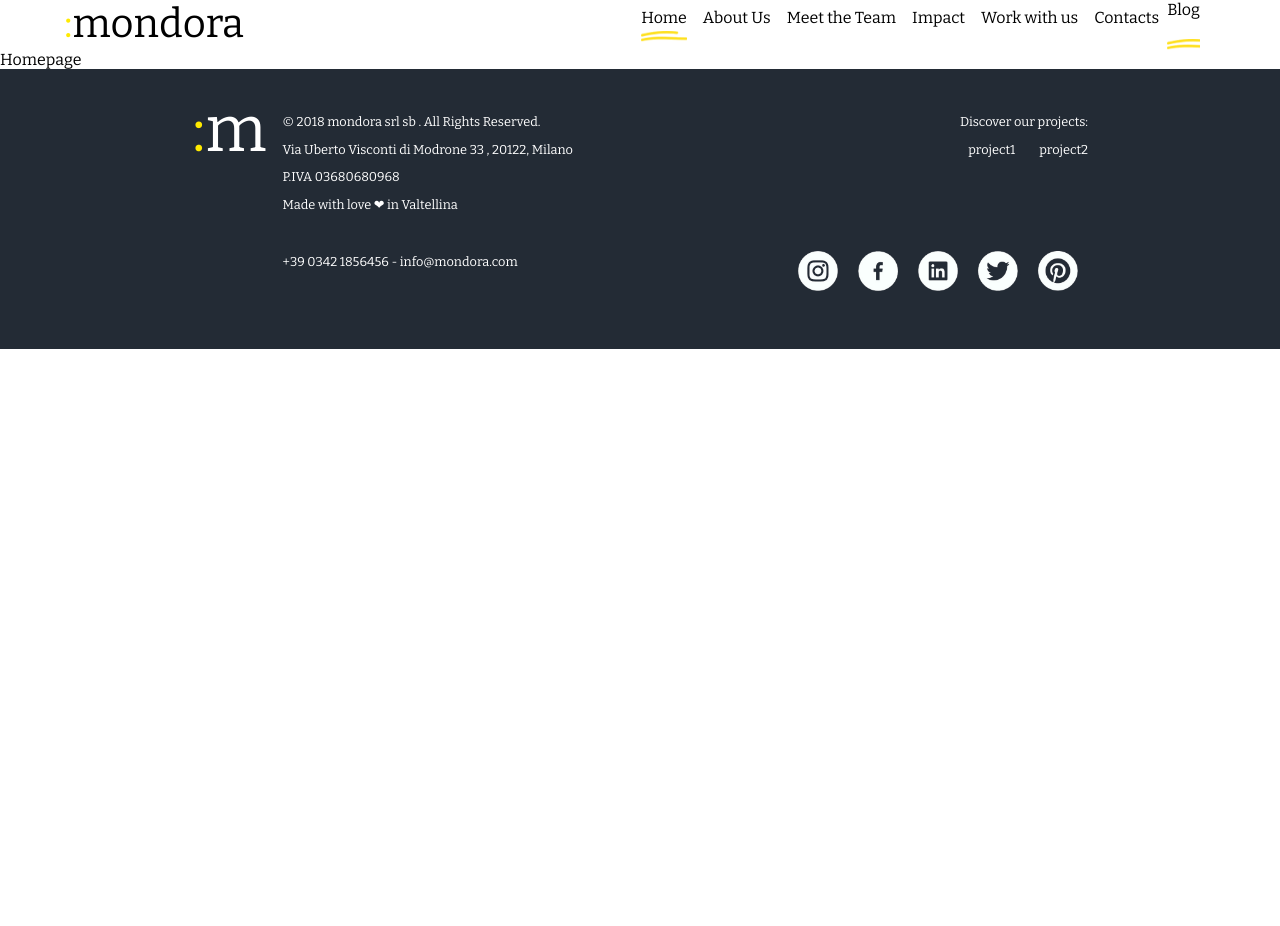
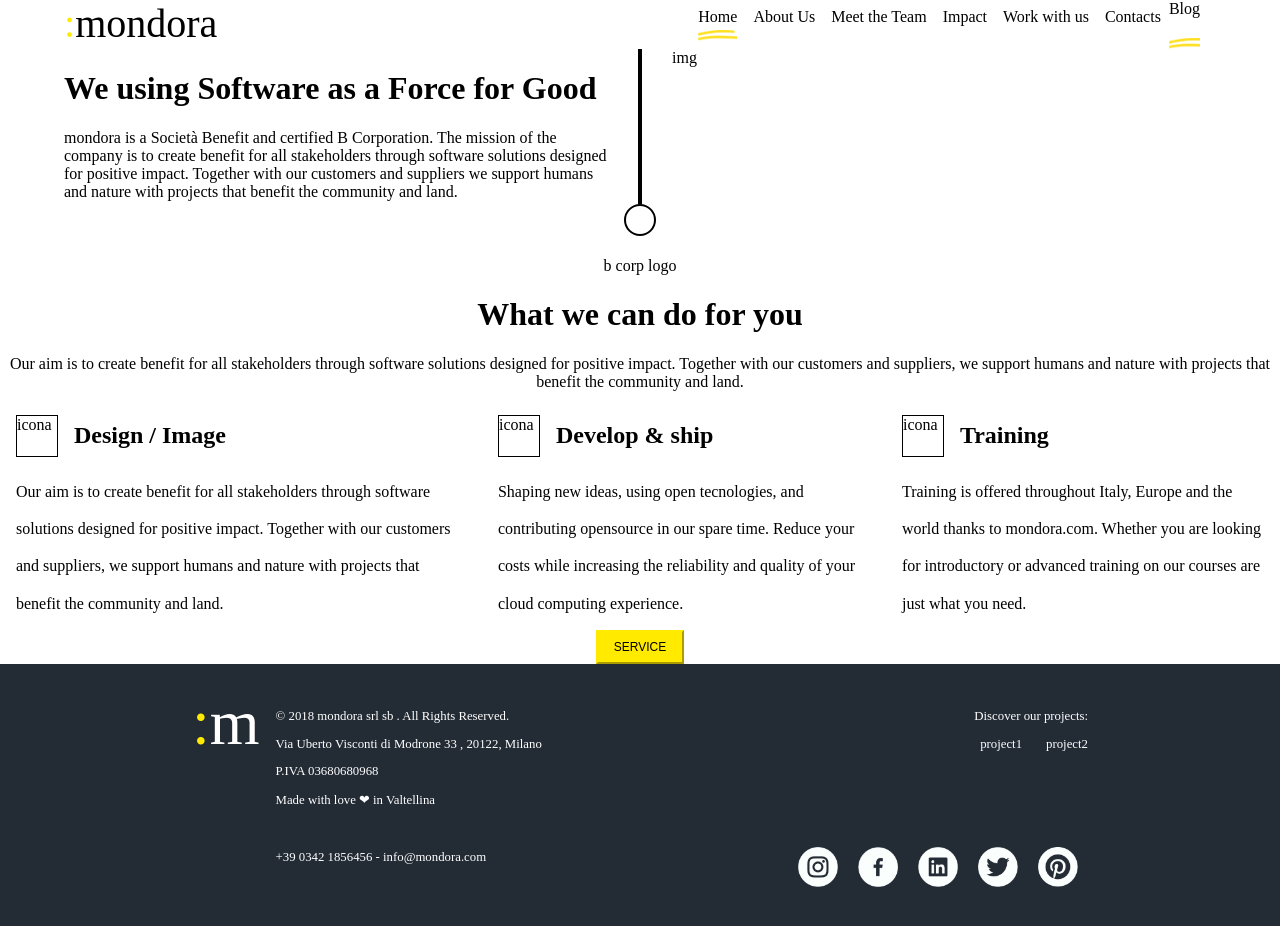
Before and after one commit to mondora/mondora-website-front, a Gatsby site: page / in a window 1280 px wide. Before the commit the page ends 800 px from the top, so only its background shows below. Built offline with nearby package versions, Linux system fonts and the light colour scheme; Gatsby itself is replaced by a stand-in of ours; a web font is replaced by a local one.

Commit message:
feat: draft homepage

```diff
--- a/src/pages/index.jsx
+++ b/src/pages/index.jsx
@@ -1,7 +1,165 @@
 import React from "react";
+
+import styled from "styled-components";
 
 import Layout from "../components/layout";
 
-const Homepage = () => <Layout>{"Homepage"}</Layout>;
+const FirstBox = styled.div`
+    padding: 0 64px;
+    margin-bottom: 40px;
+    display: grid;
+    grid-template-columns: 1fr 32px 1fr;
+    grid-column-gap: 16px;
+    @media (max-width: 992px) {
+        grid-template-columns: 1fr;
+        padding: 8px;
+    }
+`;
+
+const Divider = styled.div`
+    height: 100%;
+    width: 100%;
+`;
+const Line = styled.div`
+    border: 2px solid black;
+    @media (min-width: 992px) {
+        margin: 0 auto;
+        width: 0;
+        height: 90%;
+    }
+    @media (max-width: 992px) {
+        margin: 24px 10%;
+        height: 0;
+        width: 80%;
+    }
+`;
+const Circle = styled.div`
+    border: 2px solid black;
+    width: 28px;
+    border-radius: 100%;
+    height: 28px;
+    @media (max-width: 992px) {
+        display: none;
+    }
+`;
+
+const BCorpLogo = styled.div`
+    width: 100%;
+    display: flex;
+    justify-content: center;
+`;
+
+const WhatContainer = styled.div`
+    text-align: center;
+`;
+
+const WhatItemsContainer = styled.div`
+    display: flex;
+
+    @media (max-width: 992px) {
+        flex-direction: column;
+    }
+`;
+
+const WhatItem = styled.div`
+    text-align: left;
+    margin: 8px 16px;
+`;
+
+const TitleContainer = styled.div`
+    display: flex;
+    align-items: center;
+    margin-bottom: 16px;
+`;
+
+const Icon = styled.div`
+    width: 40px;
+    height: 40px;
+    border: 1px solid;
+    margin-right: 16px;
+`;
+
+const Title = styled.div`
+    font-size: 24px;
+    font-weight: bold;
+`;
+
+const Description = styled.div`
+    line-height: 28pt;
+`;
+
+const Button = styled.button`
+    border-color: ${props => props.theme.colors.background.yellow};
+    background-color: ${props => props.theme.colors.background.yellow};
+    text-transform: uppercase;
+    padding: 8px 16px;
+    font-size: 12px;
+`;
+
+const whatItems = [
+    {
+        icon: "icona",
+        title: "Design / Image",
+        description:
+            "Our aim is to create benefit for all stakeholders through software solutions designed for positive impact. Together with our customers and suppliers, we support humans and nature with projects that benefit the community and land."
+    },
+    {
+        icon: "icona",
+        title: "Develop & ship",
+        description:
+            "Shaping new ideas, using open tecnologies, and contributing opensource in our spare time. Reduce your costs while increasing the reliability and quality of your cloud computing experience."
+    },
+    {
+        icon: "icona",
+        title: "Training",
+        description:
+            "Training is offered throughout Italy, Europe and the world thanks to mondora.com. Whether you are looking for introductory or advanced training on our courses are just what you need."
+    }
+];
+
+const Homepage = () => (
+    <Layout>
+        <FirstBox>
+            <div>
+                <h1>{"We using Software as a Force for Good"}</h1>
+                <p>
+                    {
+                        "mondora is a Società Benefit and certified B Corporation. The mission of the company is to create benefit for all stakeholders through software solutions designed for positive impact. Together with our customers and suppliers we support humans and nature with projects that benefit the community and land."
+                    }
+                </p>
+            </div>
+            <Divider>
+                <Line></Line>
+                <Circle></Circle>
+            </Divider>
+            <div>
+                <div>{"img"}</div>
+            </div>
+        </FirstBox>
+        <BCorpLogo>{"b corp logo"}</BCorpLogo>
+        <WhatContainer>
+            <h1>{"What we can do for you"}</h1>
+            <p>
+                {
+                    "Our aim is to create benefit for all stakeholders through software solutions designed for positive impact. Together with our customers and suppliers, we support humans and nature with projects that benefit the community and land."
+                }
+            </p>
+            <WhatItemsContainer>
+                {whatItems.map((item, key) => {
+                    return (
+                        <WhatItem key={key}>
+                            <TitleContainer>
+                                <Icon>{item.icon}</Icon>
+                                <Title>{item.title}</Title>
+                            </TitleContainer>
+                            <Description>{item.description}</Description>
+                        </WhatItem>
+                    );
+                })}
+            </WhatItemsContainer>
+            <Button>{"Service"}</Button>
+        </WhatContainer>
+    </Layout>
+);
 
 export default Homepage;
--- a/static/style.css
+++ b/static/style.css
@@ -1,7 +1,7 @@
-@import url("https://fonts.googleapis.com/css?family=Bitter&display=swap");
+@import url("https://fonts.googleapis.com/css?family=Playfair&display=swap");
 
 html {
-    font-family: "Bitter", serif;
+    font-family: "Playfair", serif;
 }
 
 body {
```
